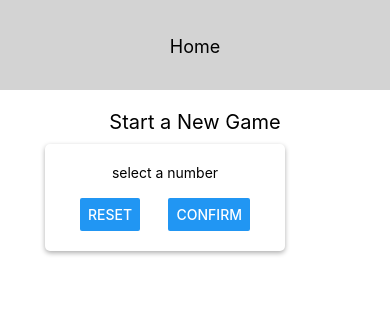
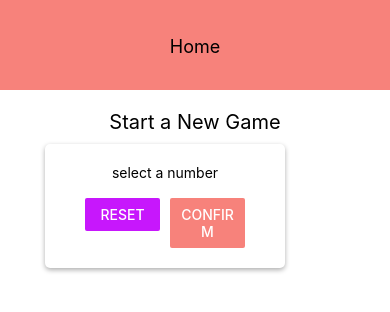
Before and after one commit to AbdulrahmanAlaa/react-native-complete-guid, a React Native app: screen / in a window 390 px wide. Shown: the top 312 px of the page. Built offline with nearby package versions, Linux system fonts and the light colour scheme.

Commit message:
make colors primary and accent reusable

```diff
--- a/components/Header.js
+++ b/components/Header.js
@@ -1,5 +1,6 @@
 import React from 'react';
 import { View, Text, StyleSheet } from 'react-native';
+import Colors from '../constants/color';
 
 const Header = ({ title }) => (
   <View style={style.header}>
@@ -13,7 +14,7 @@ const style = StyleSheet.create({
     width: '100%',
     height: 90,
     paddingTop: 36,
-    backgroundColor: 'lightgray',
+    backgroundColor: Colors.primary,
     alignItems: 'center'
   },
   title: {
--- /dev/null
+++ b/constants/color.js
@@ -0,0 +1,4 @@
+export default {
+    primary:'#f7827b',
+    accent:'#c717fc'
+}
--- a/screens/StartGameScreen.js
+++ b/screens/StartGameScreen.js
@@ -1,7 +1,7 @@
 import React from 'react';
 import { View, Text, StyleSheet, Button, TextInput } from 'react-native';
 import Card from '../components/Card';
-
+import Colors from '../constants/color';
 const StartGameScreen = props => {
   return (
     <View style={style.screen}>
@@ -11,8 +11,12 @@ const StartGameScreen = props => {
           <Text> select a number </Text>
           <TextInput />
           <View style={style.buttonContainer}>
-            <Button title='RESET' />
-            <Button title='CONFIRM' />
+            <View style={style.button}>
+              <Button color={Colors.accent} title='RESET' />
+            </View>
+            <View style={style.button}>
+              <Button color={Colors.primary} title='CONFIRM' />
+            </View>
           </View>
         </Card>
       </View>
@@ -42,5 +46,9 @@ const style = StyleSheet.create({
     width: '100%',
     justifyContent: 'space-between',
     paddingHorizontal: 15
+  },
+  button: {
+    flex: 1,
+    marginHorizontal:5,
   }
 });
```
